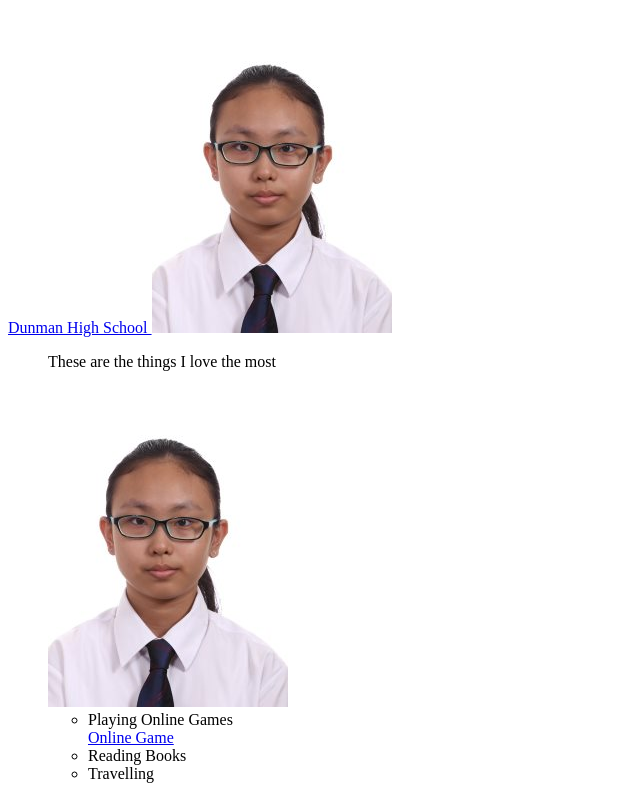
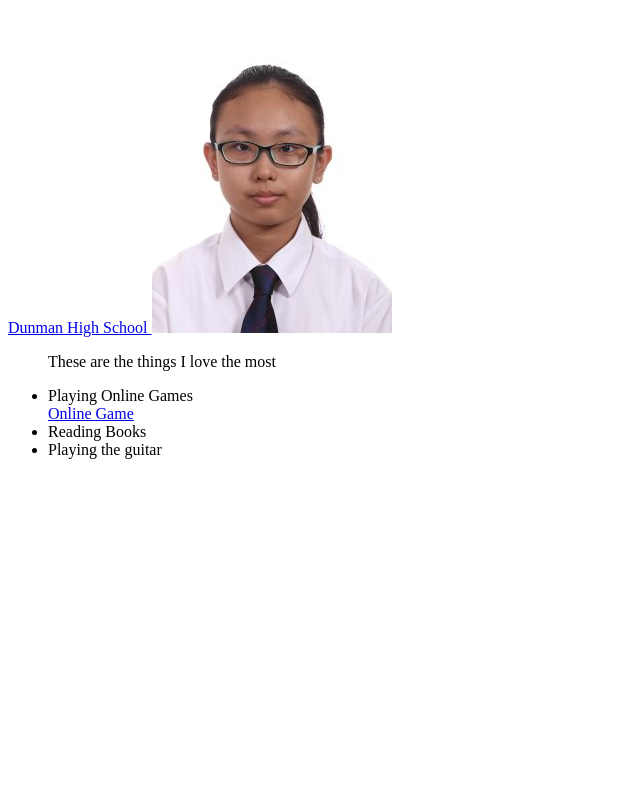
Before and after one commit to dhs17y1gzentan/dhs17y1gzentan.github.io, a plain HTML site: page index.html in a window 1280 px wide. Shown: the part 101-900 px from the top of the page, without its empty margins (0-640 px from the left). After the commit the page ends 800 px from the top, so only its background shows below. Drawn offline with Linux system fonts and the light colour scheme.

Commit message:
Update index.html

```diff
--- a/index.html
+++ b/index.html
@@ -9,11 +9,10 @@ My name is. I am a student of Dunman High School. Currently in 1st year high sch
 <a href ="www.dhs.sg"> Dunman High School  </a>
 <img src="photo.jpg"/><ul>
 <p>These are the things I love the most </p>
-<img src="photo.jpg"/><ul>
 <li>Playing Online Games</li>
-<a href="http://blog.dota2.com/"> Online Game</a>
+<a href="http://roblox.com/"> Online Game</a>
 <li>Reading Books</li>
-<li>Travelling</li>
+<li>Playing the guitar</li>
 </ul>
 </body>
 </html>
```
